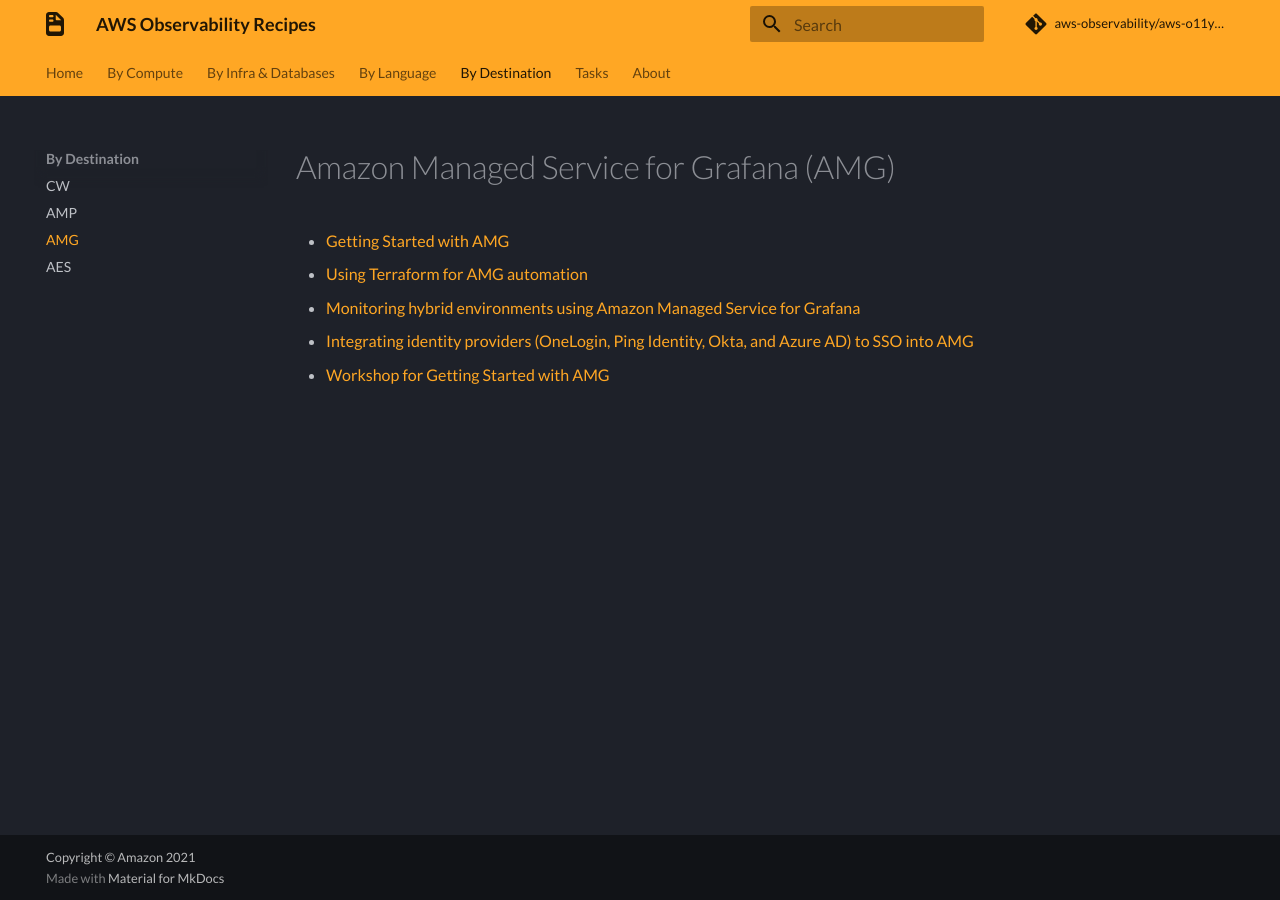
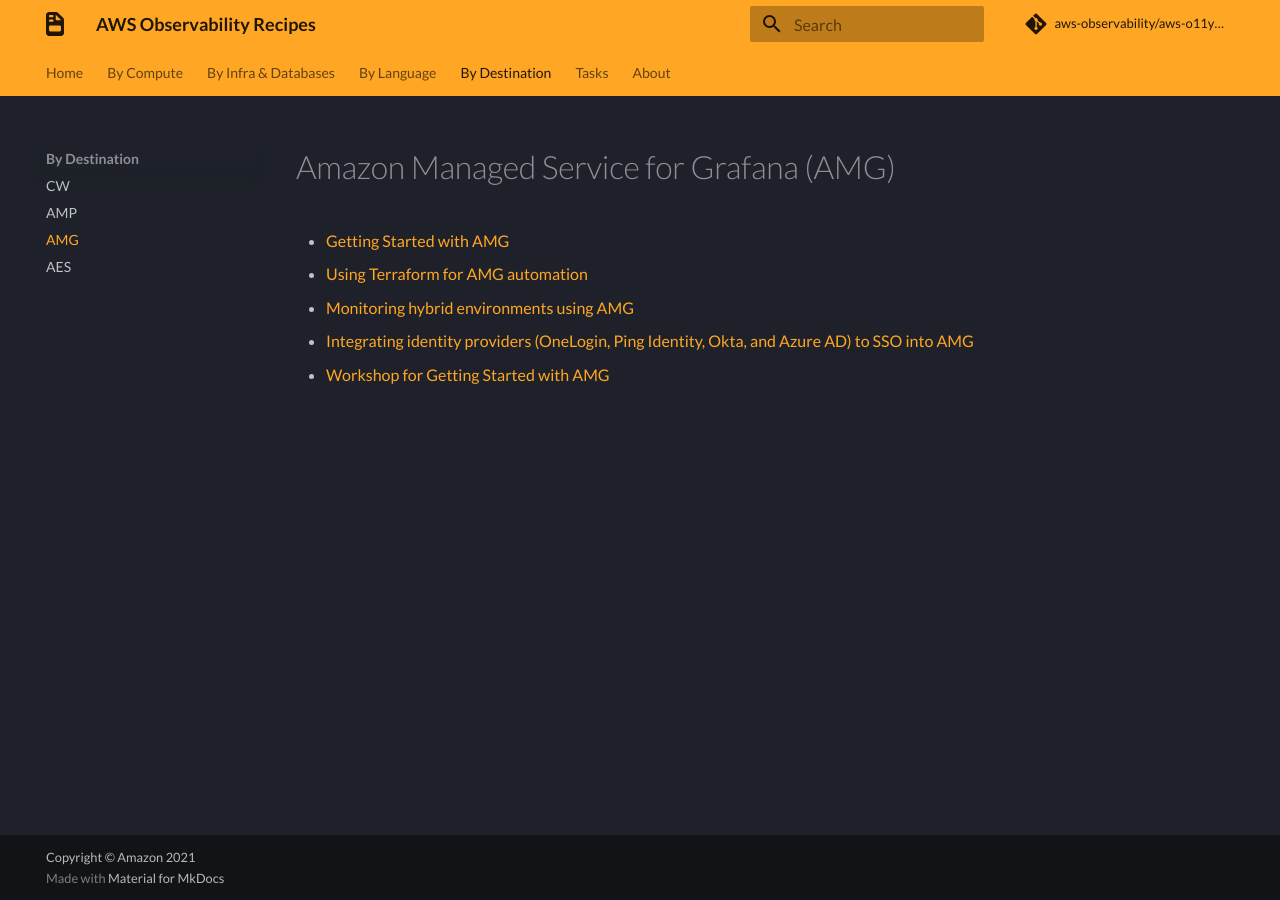
Before and after one commit to aws-observability/aws-o11y-recipes, an MkDocs documentation site: the page built from docs/amg.md, in a window 1280 px wide. Built offline with MkDocs 1.6.1 and Material for MkDocs 9.7.7, drawn with Linux system fonts in a browser that asks for light colours; some web fonts are replaced; comment, search, counter and statistics services are not loaded.

Commit message:
fixes upstream

```diff
--- a/docs/amg.md
+++ b/docs/amg.md
@@ -3,7 +3,7 @@
 
 - [Getting Started with AMG][amg-gettingstarted]
 - [Using Terraform for AMG automation][amg-automation-tf]
-- [Monitoring hybrid environments using Amazon Managed Service for Grafana][amg-hybridenvs]
+- [Monitoring hybrid environments using AMG][amg-hybridenvs]
 - [Integrating identity providers (OneLogin, Ping Identity, Okta, and Azure AD) to SSO into AMG][amg-idps]
 - [Workshop for Getting Started with AMG][amg-oow]
 
```
